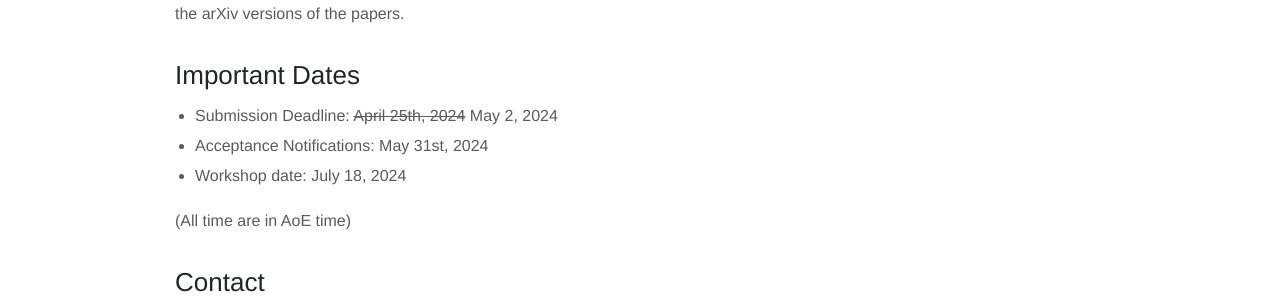
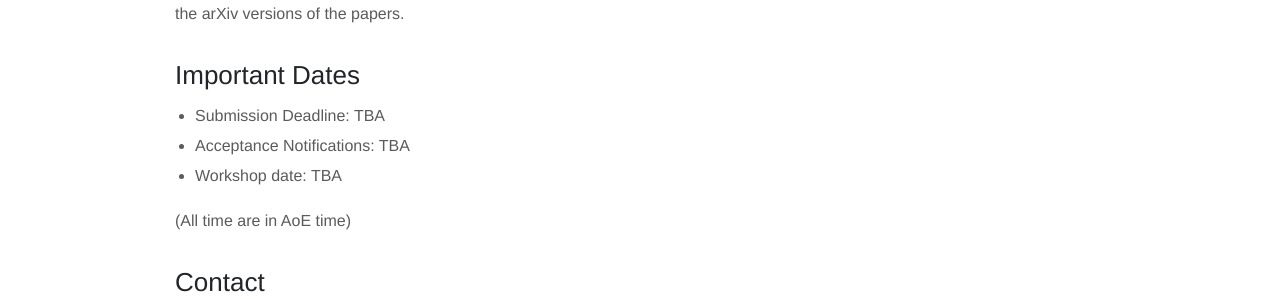
Before and after one commit to llm4eval/WSDM2025, a Jekyll site: the page built from cfp.md, in a window 1280 px wide. Shown: the part 1452-1751 px from the top of the page. Built offline with Jekyll 4.4.1, drawn with Linux system fonts in a browser that asks for light colours.

Commit message:
Update cfp.md

```diff
--- a/cfp.md
+++ b/cfp.md
@@ -38,9 +38,9 @@ All papers will be peer-reviewed (single-blind) by the program committee and jud
 All accepted papers will have a poster presentation with a few selected for spotlight talks. Accepted papers may be uploaded to arXiv.org, allowing submission elsewhere as they will be considered non-archival. The workshop's website will maintain a link to the arXiv versions of the papers.
 
 ## Important Dates
-- Submission Deadline: ~~April 25th, 2024~~ May 2, 2024
-- Acceptance Notifications: May 31st, 2024
-- Workshop date: July 18, 2024
+- Submission Deadline: TBA
+- Acceptance Notifications: TBA
+- Workshop date: TBA
 
 (All time are in AoE time)
 
```
